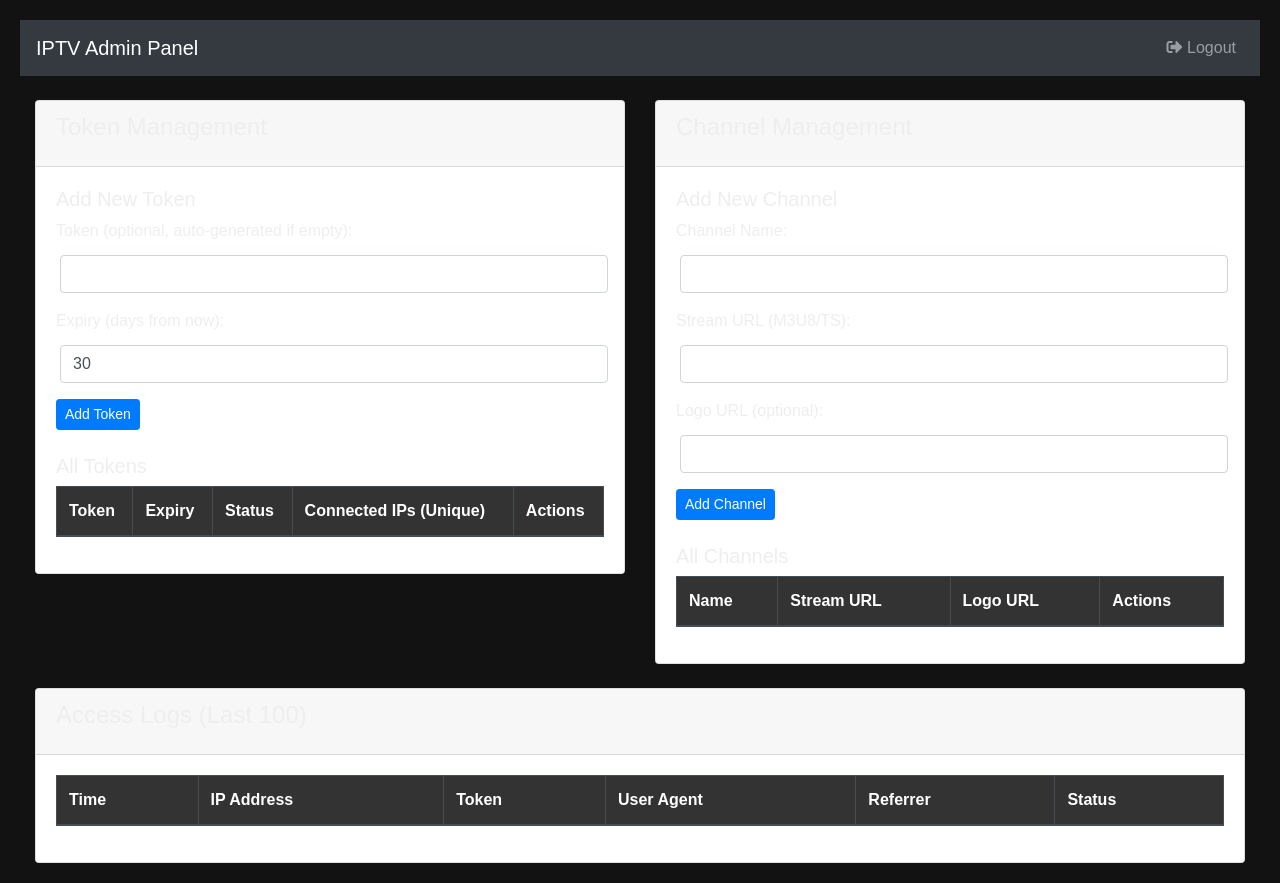
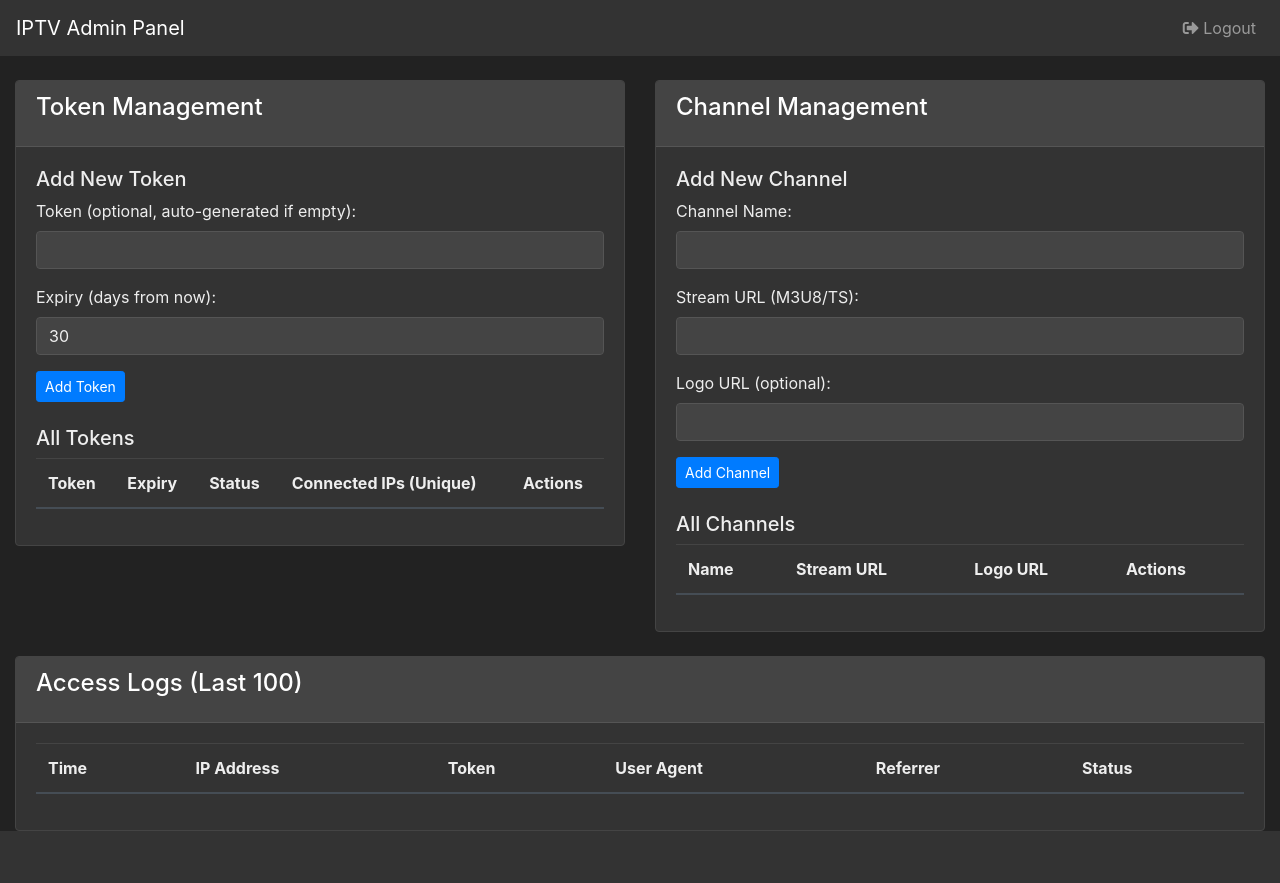
Before and after one commit to sangamp94/proxy, a Flask app: page /admin in a window 1280 px wide. After the commit the page ends 831 px from the top, so only its background shows below. Run offline with Flask 3, Linux system fonts and the light colour scheme; the visitor is signed in with stand-in values (Sample User, id 1); data comes from the database, SQL or seed files in the repository; data that the repository does not hold is empty; some libraries are stand-ins or nearby versions.

Commit message:
Update styles.css

```diff
--- a/static/styles.css
+++ b/static/styles.css
@@ -1,10 +1,145 @@
-body { background: #121212; color: #eee; font-family: sans-serif; margin:0; padding:20px; }
-.container { max-width:1000px; margin:auto; }
-h1,h2 { color:#ffcc00; }
-table { width:100%; border-collapse: collapse; margin-bottom:20px;}
-th,td { border:1px solid #333; padding:8px;}
-th { background:#333; }
-a { color:#66ccff; text-decoration:none; }
-button { background:#333; color:#fff; padding:6px 12px; border:none; cursor:pointer; }
-button:hover, a:hover { opacity:0.8; }
-input { padding:6px; margin:4px;}
+body.dark-theme {
+    background-color: #222;
+    color: #eee;
+}
+
+.dark-theme .navbar {
+    background-color: #333 !important;
+}
+
+.dark-theme .card {
+    background-color: #333;
+    border: 1px solid #444;
+}
+
+.dark-theme .card-header {
+    background-color: #444;
+    border-bottom: 1px solid #555;
+    color: #fff;
+}
+
+.dark-theme .table {
+    background-color: #333;
+    color: #eee;
+}
+
+.dark-theme .table th,
+.dark-theme .table td {
+    border-top: 1px solid #444;
+}
+
+.dark-theme .table-striped tbody tr:nth-of-type(odd) {
+    background-color: rgba(0, 0, 0, 0.1);
+}
+
+.dark-theme .form-control {
+    background-color: #444;
+    color: #eee;
+    border: 1px solid #555;
+}
+
+.dark-theme .form-control::placeholder {
+    color: #bbb;
+}
+
+.dark-theme .btn-primary {
+    background-color: #007bff;
+    border-color: #007bff;
+}
+
+.dark-theme .btn-danger {
+    background-color: #dc3545;
+    border-color: #dc3545;
+}
+
+.dark-theme .btn-info {
+    background-color: #17a2b8;
+    border-color: #17a2b8;
+}
+
+.dark-theme .btn-success {
+    background-color: #28a745;
+    border-color: #28a745;
+}
+
+.dark-theme .btn-secondary {
+    background-color: #6c757d;
+    border-color: #6c757d;
+}
+
+.dark-theme .btn-warning {
+    background-color: #ffc107;
+    border-color: #ffc107;
+    color: #212529; /* Text color for warning button */
+}
+
+
+.dark-theme .alert-success {
+    background-color: #28a745;
+    border-color: #28a745;
+    color: #fff;
+}
+
+.dark-theme .alert-danger {
+    background-color: #dc3545;
+    border-color: #dc3545;
+    color: #fff;
+}
+
+.dark-theme .alert-info {
+    background-color: #17a2b8;
+    border-color: #17a2b8;
+    color: #fff;
+}
+
+.dark-theme .alert-warning {
+    background-color: #ffc107;
+    border-color: #ffc107;
+    color: #212529;
+}
+
+.dark-theme .badge-success { background-color: #28a745; color: #fff; }
+.dark-theme .badge-danger { background-color: #dc3545; color: #fff; }
+.dark-theme .badge-warning { background-color: #ffc107; color: #212529; }
+.dark-theme .badge-info { background-color: #17a2b8; color: #fff; }
+
+.login-container {
+    max-width: 400px;
+    margin-top: 100px;
+    padding: 30px;
+    border-radius: 8px;
+    box-shadow: 0 0 15px rgba(0, 0, 0, 0.5);
+    background-color: #333;
+}
+
+.modal-content.dark-modal-content {
+    background-color: #333;
+    color: #eee;
+    border: 1px solid #444;
+}
+
+.modal-header, .modal-footer {
+    border-color: #444;
+}
+
+.close {
+    color: #eee;
+    opacity: 1;
+}
+
+.close:hover {
+    color: #fff;
+    opacity: 0.75;
+}
+
+/* Specific styling for long text in tables */
+.table small {
+    word-break: break-all;
+}
+
+.user-agent-col {
+    max-width: 200px; /* Adjust as needed */
+    overflow-x: auto;
+    display: block;
+    white-space: nowrap;
+}
```
